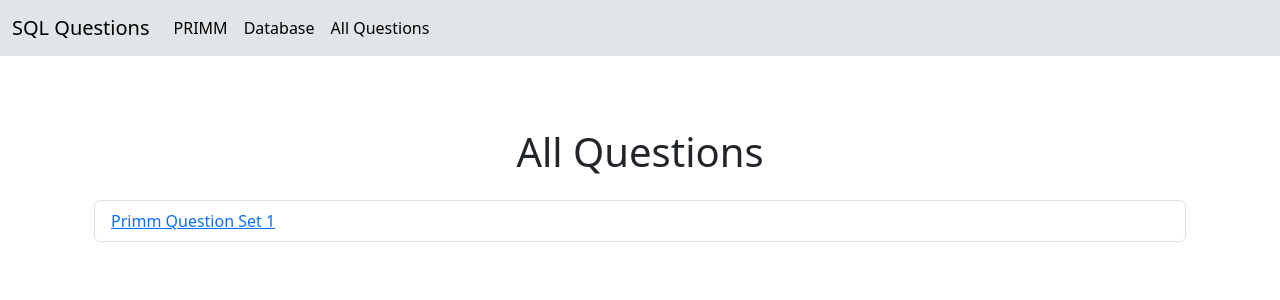
After one commit to Saad1929/CSETP-Project, a Django app: page /all-questions/ in a window 1280 px wide. The commit adds this page. Shown: the top 300 px of the page. Run offline with Django 5.2, Linux system fonts and the light colour scheme.

Commit message:
Setting up links and Question set 1

```diff
--- a/csetp/populate_employees.py
+++ b/csetp/populate_employees.py
@@ -1,9 +1,12 @@
 import os
 import django
-from website.models import Employee
+
 
 os.environ.setdefault("DJANGO_SETTINGS_MODULE", "csetp.settings")
 django.setup()
+from website.models import Employee
+
+
 
 EMPLOYEES = [
     ("John", "Smith", "john.smith@company.com", "555-1234", "Software Engineer", "IT", 75000.00),
--- /dev/null
+++ b/csetp/website/templates/all-questions.html
@@ -0,0 +1,12 @@
+{% extends "base.html" %}
+
+{% block content %}
+<div class="container mt-5">
+    <h1 class="text-center">All Questions</h1>
+    <ul class="list-group mt-4">
+        <li class="list-group-item">
+            <a href="{% url 'primm1' %}" class="text-primary">Primm Question Set 1</a>
+        </li>
+    </ul>
+</div>
+{% endblock %}
--- a/csetp/website/templates/navbar.html
+++ b/csetp/website/templates/navbar.html
@@ -13,7 +13,7 @@
             <a class="nav-link active" aria-current="page" href="{% url 'employee-list' %}">Database</a>
           </li>
           <li class="nav-item">
-            <a class="nav-link active" aria-current="page" href="#">All Questions</a>
+            <a class="nav-link active" aria-current="page" href="{% url 'all-questions' %}">All Questions</a>
           </li>
 
         </ul>
--- a/csetp/website/urls.py
+++ b/csetp/website/urls.py
@@ -5,4 +5,6 @@ urlpatterns = [
     path('', views.home, name="home"),
     path('primm/', views.primm, name="primm"),
     path('database/', views.database_employee, name="employee-list"),
+    path('all-questions/', views.all_questions, name="all-questions"),
+    path('primm1/', views.primm1, name="primm1"),
 ]
--- a/csetp/website/views.py
+++ b/csetp/website/views.py
@@ -10,3 +10,9 @@ def primm(request):
 def database_employee(request):
     employees = Employee.objects.all()
     return render(request, "database.html", {'employees': employees})
+
+def all_questions(request):
+    return render(request, "all-questions.html", {})
+
+def primm1(request):
+    return render(request, "primm1.html", {})
```
Also changed, not shown: csetp/website/templates/primm1.html (added, +8 -0 lines).
